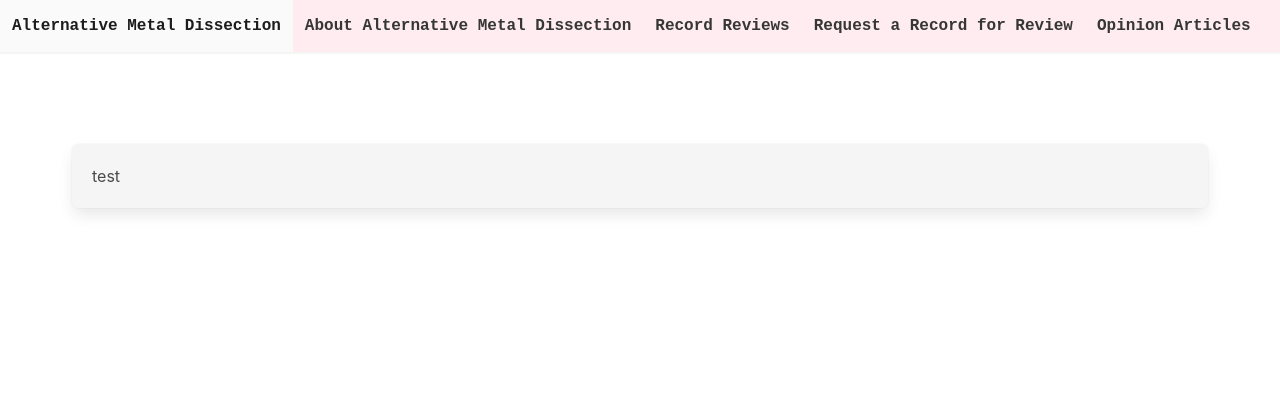
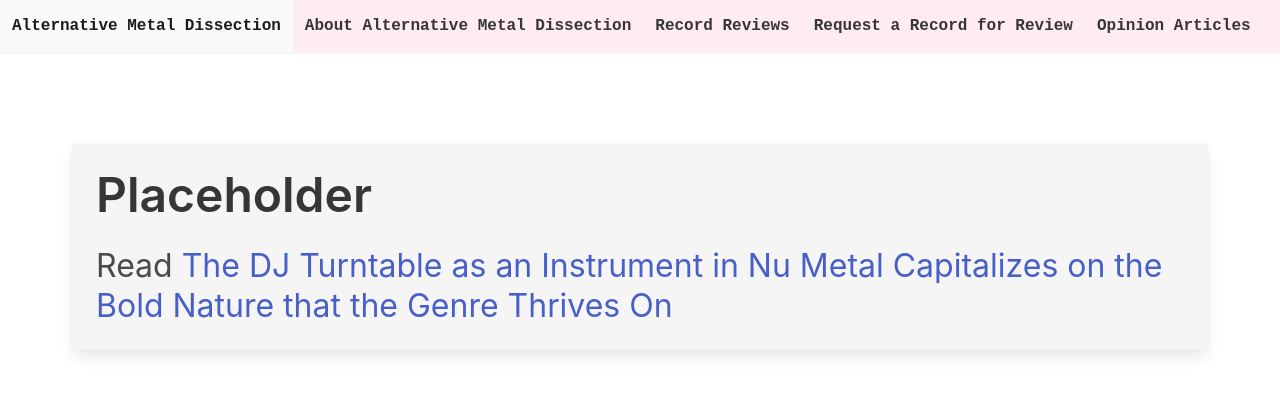
Before and after one commit to MacCode7110/AlternativeMetalDissection, a Next.js app: page / in a window 1280 px wide. Shown: the top 394 px of the page. Built offline with nearby package versions, Linux system fonts and the light colour scheme.

Commit message:
Added a card component to the homepage with an embedded link to the first opinion article.

```diff
--- a/pages/index.js
+++ b/pages/index.js
@@ -1,15 +1,21 @@
+import {getOpinionArticleByID} from '../opinion_data'
+
 function homePage()
 {
+    const {id, title} = getOpinionArticleByID('o1');
+    const opinionArticleLink = `../../opinion_articles/${id}`;
+
     return (<div>
         <section className = "section is-medium">
-            <div className = "box has-background-light">
-                <article className = "media">
-                    <div className = "media-content">
-                        <div className = "content">
-                            <p> test </p>
-                        </div>
-                    </div>
-                </article>
+            <div className = "card has-background-light">
+                <div className = "card-content">
+                    <p className = "title is-1 is-spaced">
+                        Placeholder
+                    </p>
+                    <p className = "subtitle is-3">
+                        Read <a href = {opinionArticleLink}> {title} </a>
+                    </p>
+                </div>
             </div>
             <link rel="stylesheet" href="https://cdn.jsdelivr.net/npm/bulma@0.9.4/css/bulma.min.css"></link>
         </section>
```
Also changed, not shown: components/Opinion_Article_Highlight.js (deleted, +0 -21 lines).
